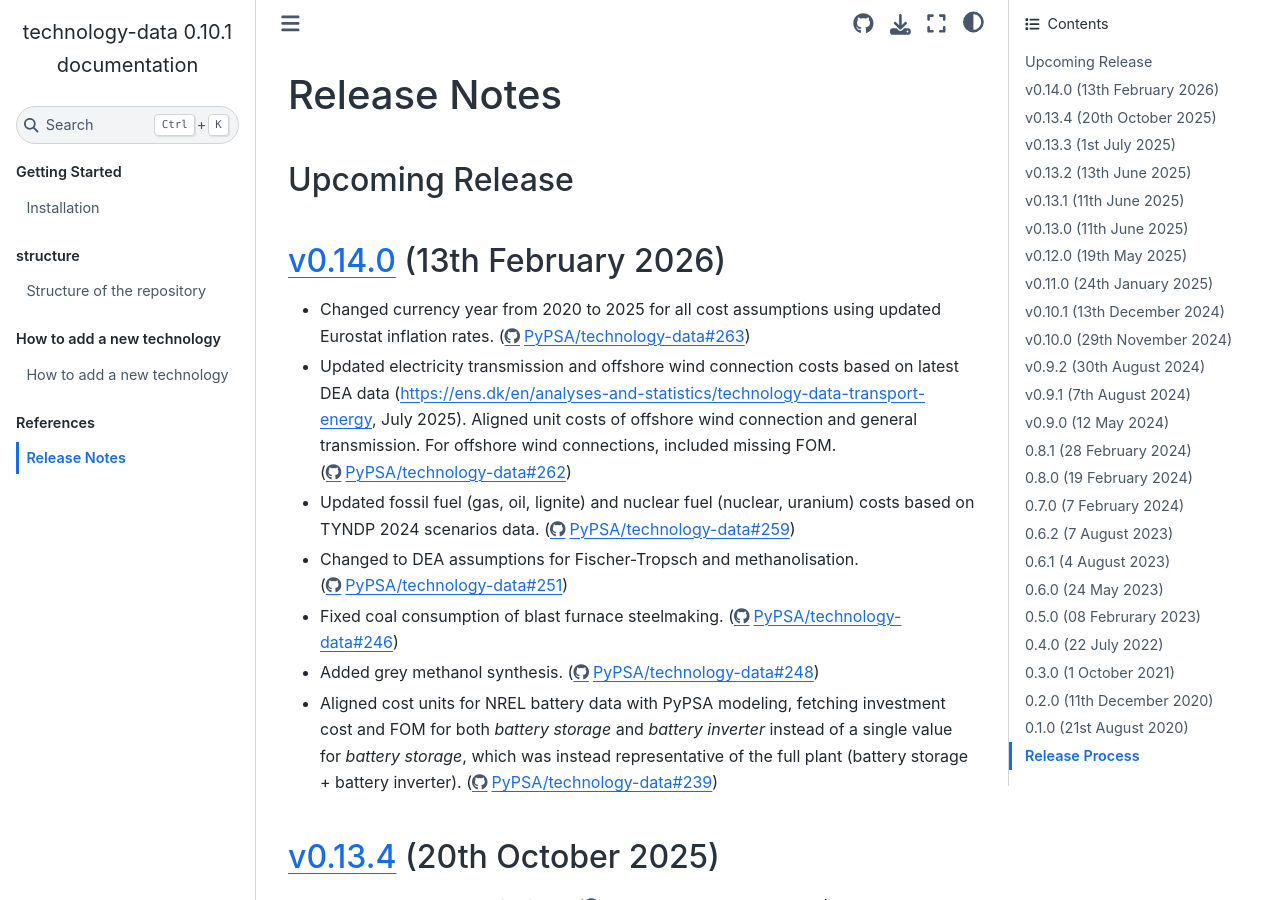
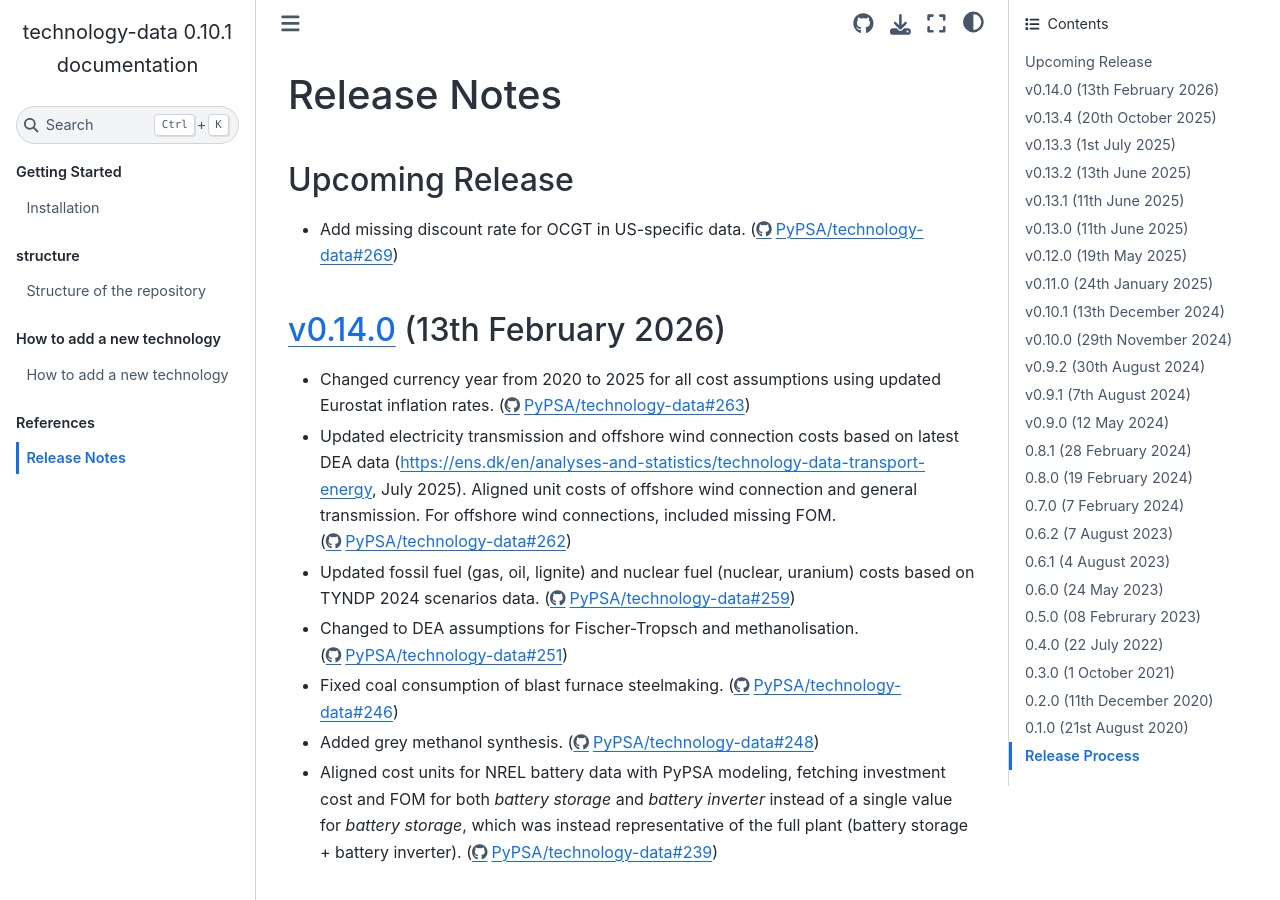
Before and after one commit to PyPSA/technology-data, a Sphinx documentation site: the page built from docs/release_notes.rst, in a window 1280 px wide and 900 px high. Built offline with Sphinx 7.4.7 and the Sphinx Book theme 1.1.4, drawn with Linux system fonts in a browser that asks for light colours.

Commit message:
Add OCGT discount rates - US data (#269)
* add discount rate for OCGT

* update release notes

* Update output files

```diff
--- a/docs/release_notes.rst
+++ b/docs/release_notes.rst
@@ -15,6 +15,8 @@ Upcoming Release
 
 ..   The features listed below are not released yet, but will be part of the next release!
 ..   To use the features already you have to use the ``master`` branch.
+
+* Add missing discount rate for OCGT in US-specific data. (https://github.com/PyPSA/technology-data/pull/269)
 
 `v0.14.0 <https://github.com/PyPSA/technology-data/releases/tag/v0.14.0>`__ (13th February 2026)
 ================================================================================================
```
Also changed, not shown: 8 other files.
